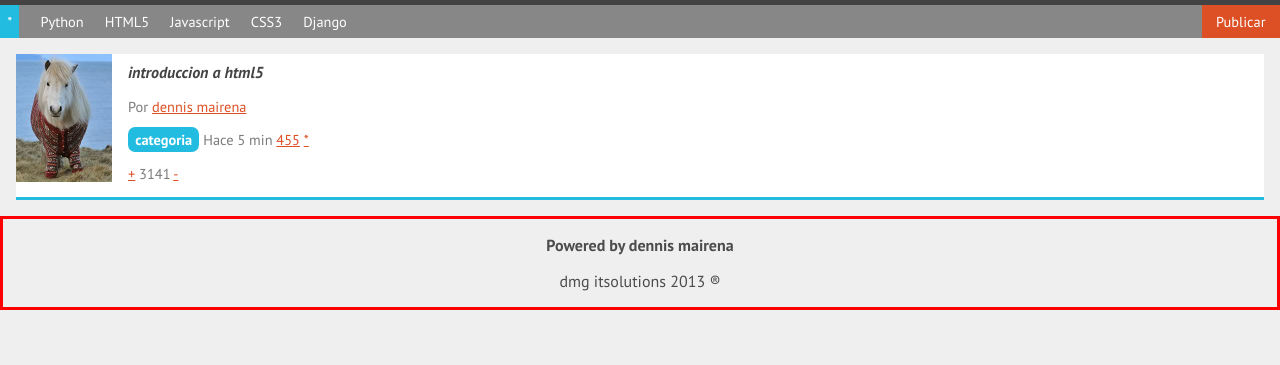
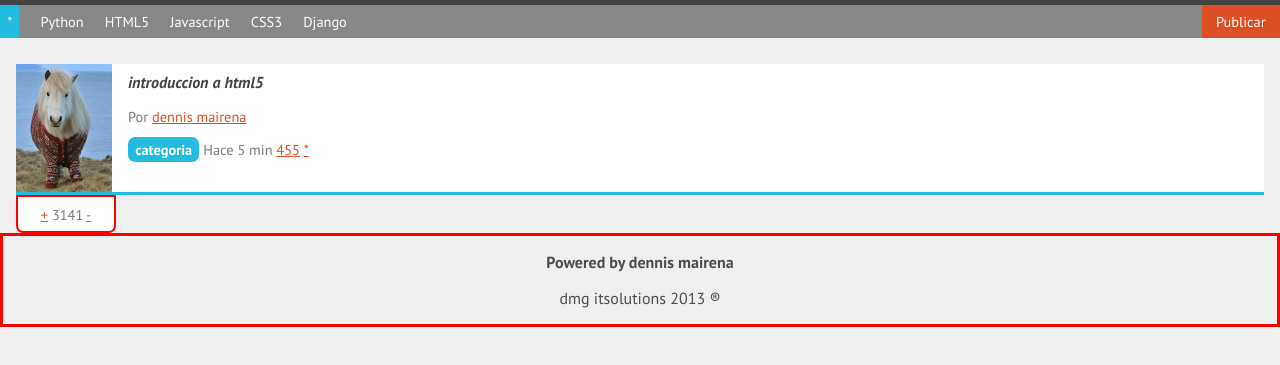
Before and after one commit to dennismairena/puls3, a plain HTML site: page fenix.html in a window 1280 px wide. Shown: the part 95-460 px from the top of the page. Drawn offline with Linux system fonts and the light colour scheme.

Commit message:
votacion usando position

```diff
--- a/estilos.css
+++ b/estilos.css
@@ -120,6 +120,10 @@ nav #publicar_nav a
 {
 background: white;
 border-bottom: 3px solid #22bce0;
+position: relative;
+top:10px;
+margin-bottom: 3em;
+min-height: 128px;
 }
 
 #contenido .item p
@@ -148,6 +152,7 @@ border-bottom: 3px solid #22bce0;
 #contenido .item .imagen_item img
 {
 	width:96px;
+	margin:0 0 0 0;
 }
 
 #contenido .item .titulo_item
@@ -162,3 +167,15 @@ border-bottom: 3px solid #22bce0;
 	text-decoration: none;
 	color:#444;
 }
+#contenido .item .votacion
+{
+	border: 2px solid red;
+	background: white;
+	border-radius: 0 0 0.5em 0.5em;
+	padding:0.5em 0;
+	position: absolute;
+	text-align: center;
+	top:100%;
+	margin:3px 0 0 0;
+	width: 96px;
+}
--- a/fenix.html
+++ b/fenix.html
@@ -58,9 +58,9 @@
                 <a class="guardar_item" href="#">*</a>
             </p>
             <p class="votacion">
-                <a class="up" href="#">+</a>
+                <a class="u" href="#">+</a>
                 3141
-                <a class="down" href="#">-</a>
+                <a class="d" href="#">-</a>
             </p>
 </article>
 </section>
```
